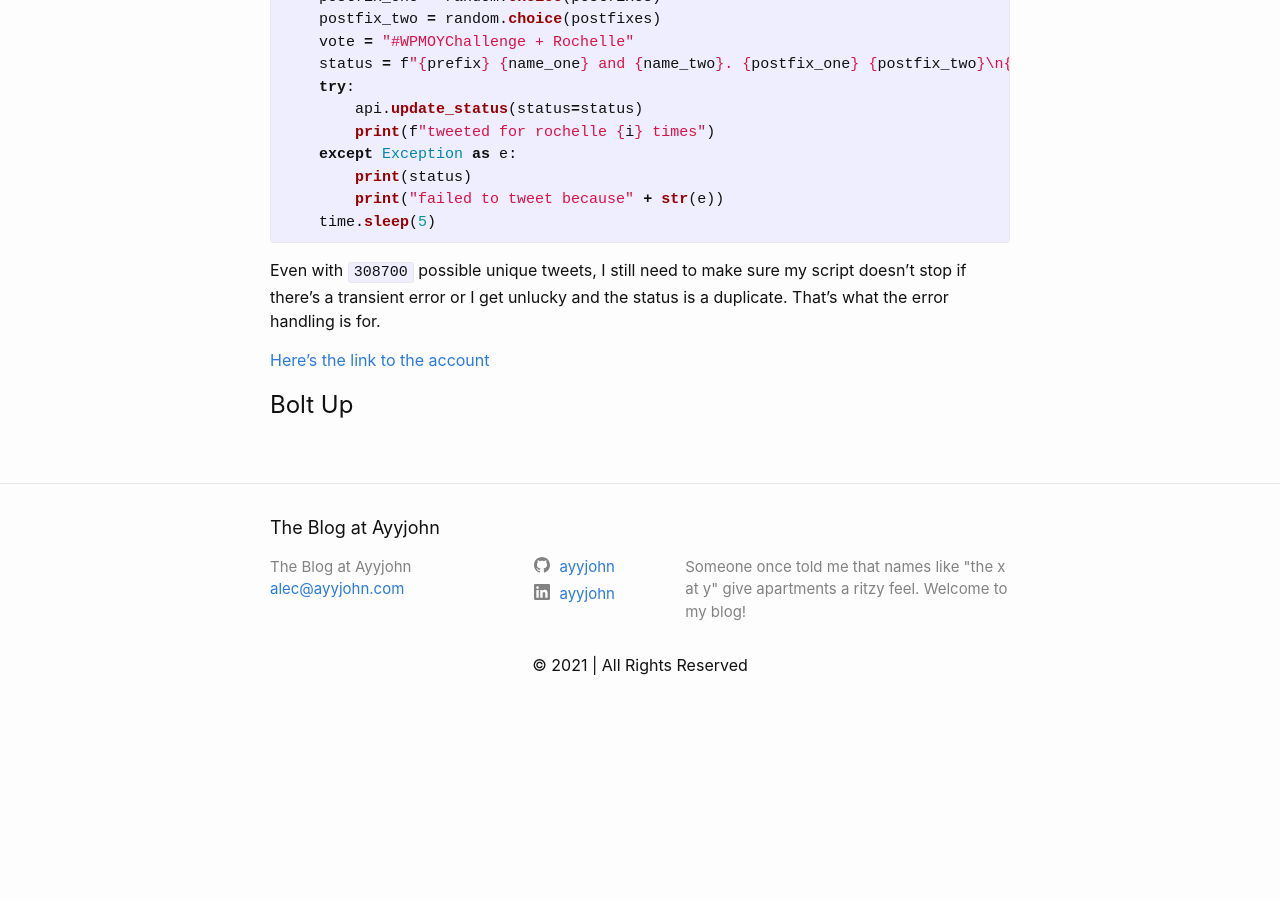
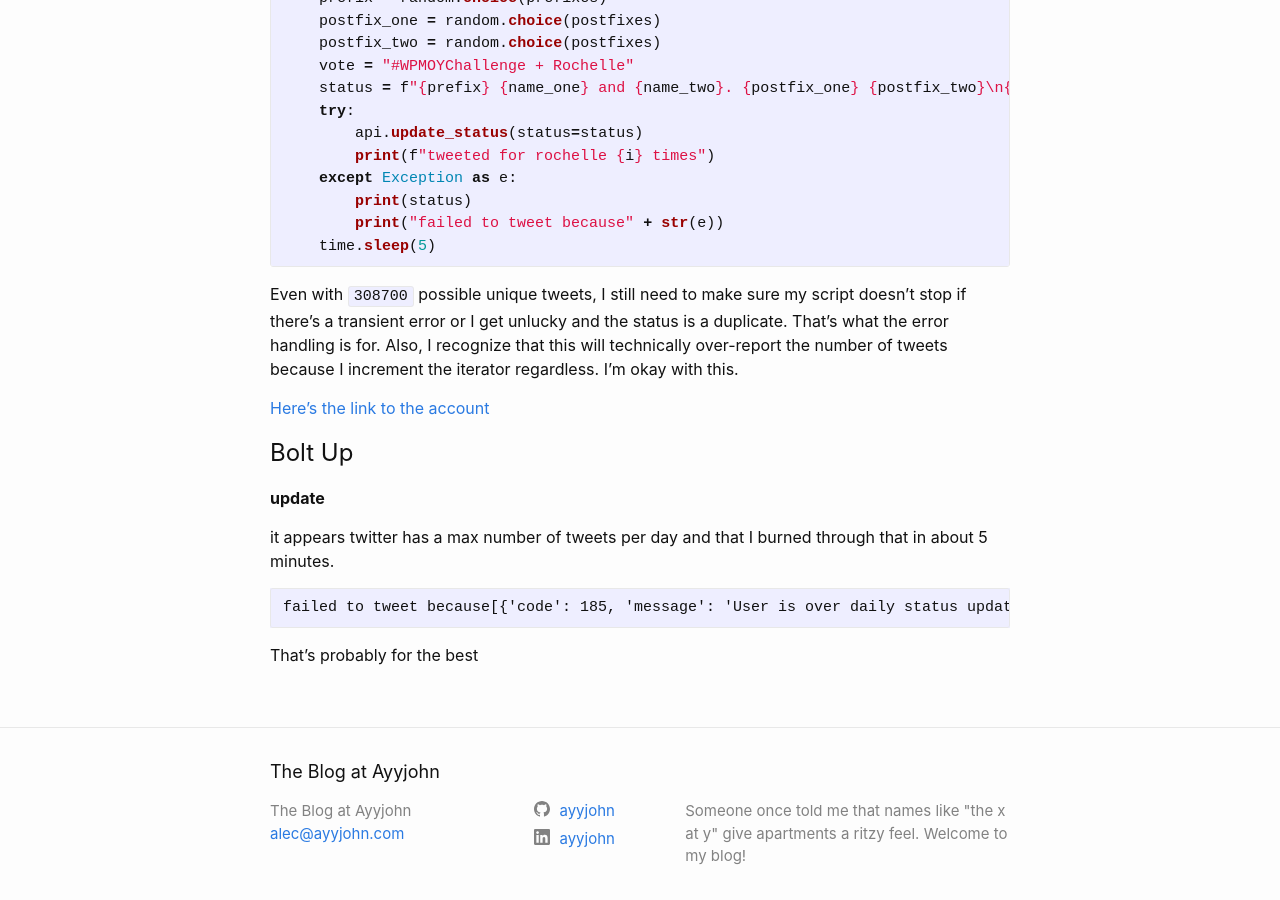
Before and after one commit to ayyjohn/ayyjohn.github.io, a Jekyll site: the page built from _posts/2021-01-14-man-of-the-year.markdown, in a window 1280 px wide and 900 px high, scrolled down 3908 px. Built offline with Jekyll 4.4.1, drawn with Linux system fonts in a browser that asks for light colours; before the commit the page ends 4630 px from its top, so only the background shows below that; some of the changed text lies outside the part shown.

Commit message:
fix some language in rochelle post

````diff
--- a/_posts/2021-01-14-man-of-the-year.markdown
+++ b/_posts/2021-01-14-man-of-the-year.markdown
@@ -15,13 +15,13 @@ categories: [twitter, football, chargers, bots, python]
 
 # Getting Started
 
-The difference between this post and the former is the vote method.
+The difference between this contest and the former is the vote method.
 
-Last post was about clicking. This was about tweeting.
+To vote for Pepsi Rookie of the Year requires clicking. Walter Payton Man of the Year is done by tweets with a hashtag.
 
 Python's got a [Twitter bot API](https://docs.tweepy.org/en/latest/index.html) and this time I'm prepped to use it. Fuck javascript. This is Python territory.
 
-There are some minor API restrictions. I'll do my best not to break those and get banned.
+Twitter's bot API has a few restrictions. I'll do my best not to break those and get banned.
 
 [Rochelle's currently in second place to Travis Kelce, and within striking difference](https://www.nfl.com/honors/man-of-the-year/).
 
@@ -129,8 +129,17 @@ for i in range(1000):
     time.sleep(5)
 {% endhighlight %}
 
-Even with `308700` possible unique tweets, I still need to make sure my script doesn't stop if there's a transient error or I get unlucky and the status is a duplicate. That's what the error handling is for.
+Even with `308700` possible unique tweets, I still need to make sure my script doesn't stop if there's a transient error or I get unlucky and the status is a duplicate. That's what the error handling is for. Also, I recognize that this will technically over-report the number of tweets because I increment the iterator regardless. I'm okay with this.
 
 [Here's the link to the account](https://twitter.com/Walter58528553)
 
 # Bolt Up
+
+**update**
+
+it appears twitter has a max number of tweets per day and that I burned through that in about 5 minutes.
+```
+failed to tweet because[{'code': 185, 'message': 'User is over daily status update limit.'}]
+```
+
+That's probably for the best
````
